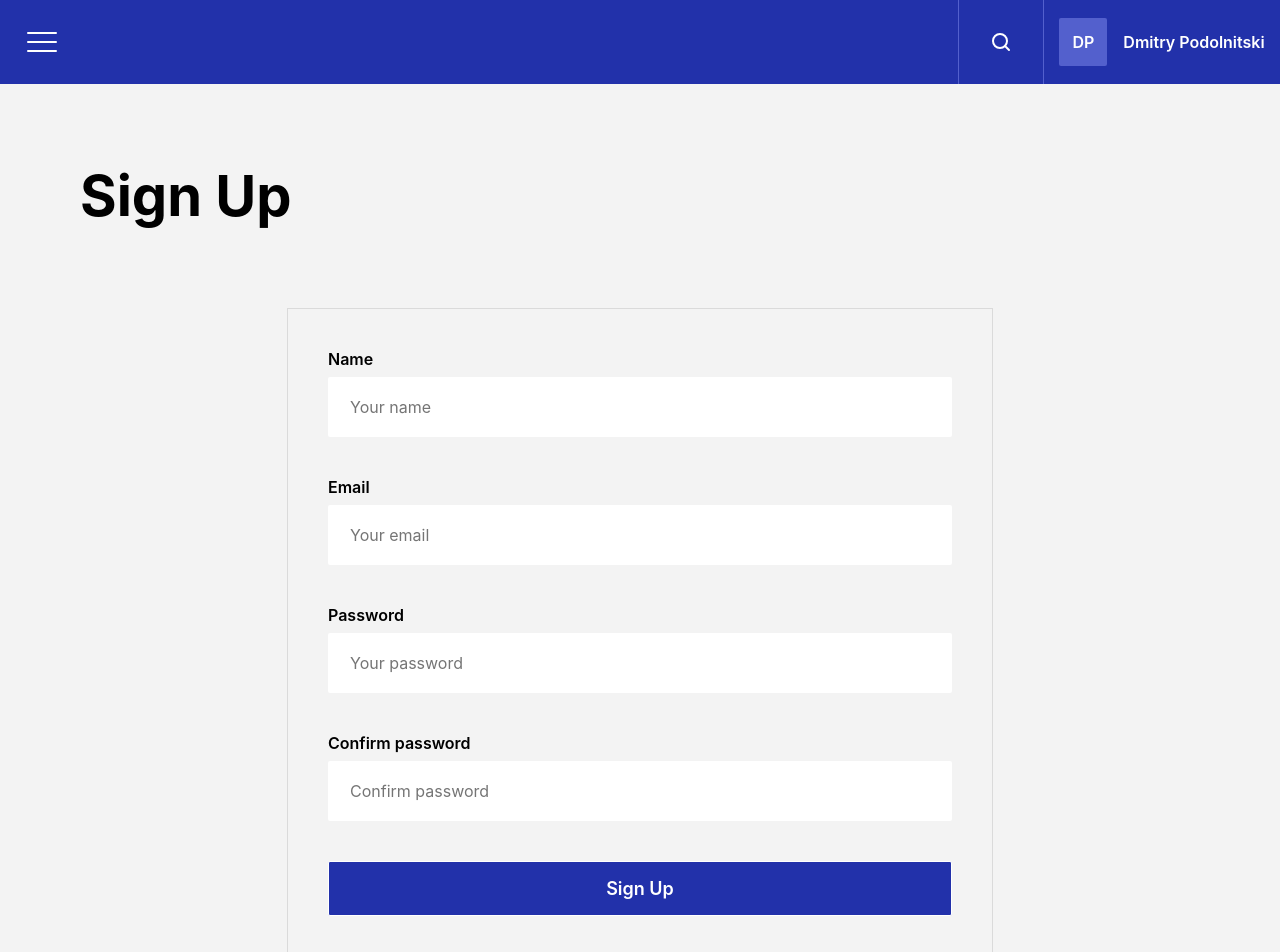
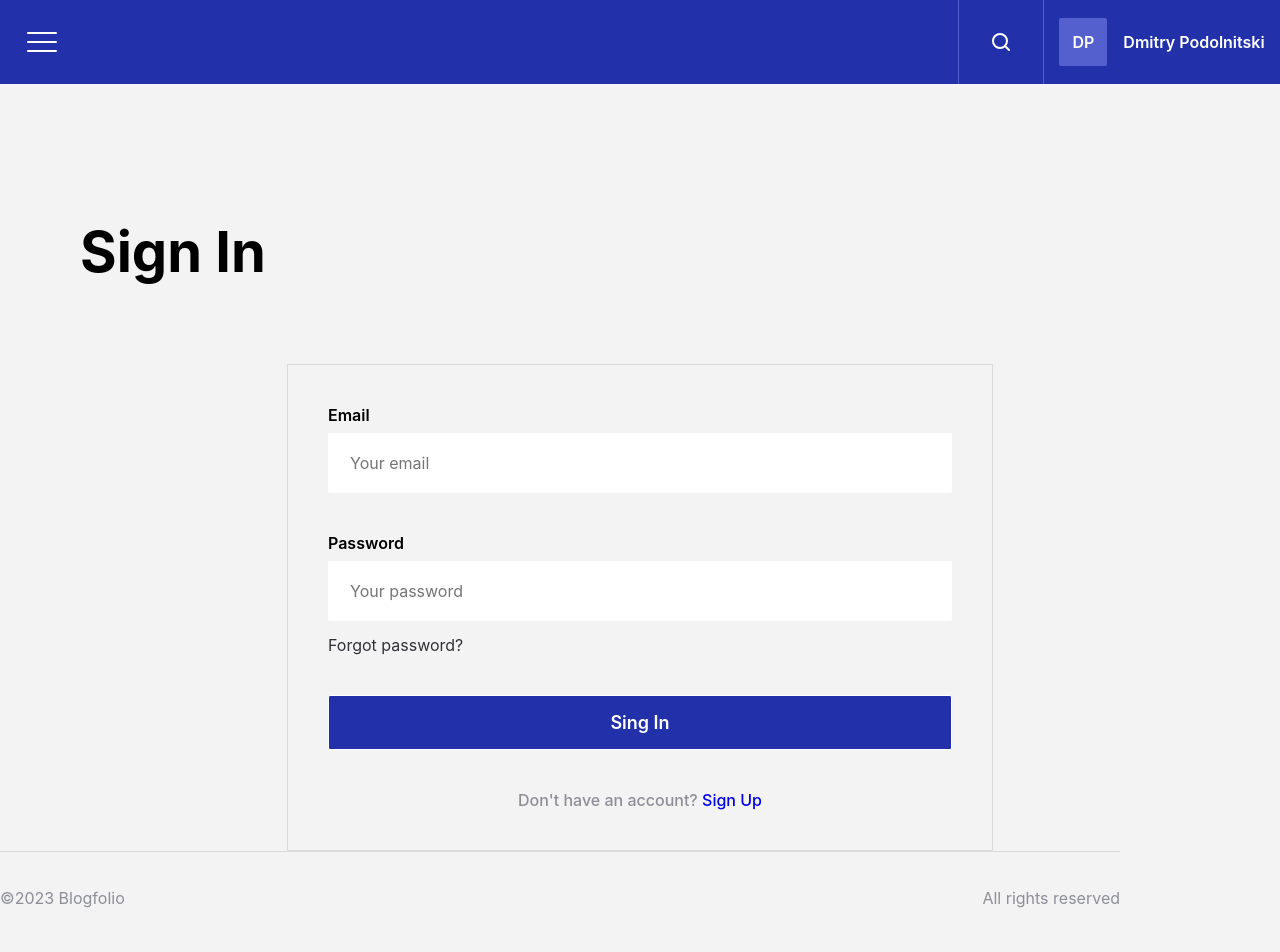
Before and after one commit to DmitryHash/react-experience, a React (Create React App) app: page / in a window 1280 px wide. Shown: the top 952 px of the page. Built offline with nearby package versions, Linux system fonts and the light colour scheme.

Commit message:
add pages: Sign In, Success, Registration Confirmed
Also change input width on 93%

```diff
--- a/src/App.tsx
+++ b/src/App.tsx
@@ -1,6 +1,9 @@
 import './App.scss';
 import { PageTemplate } from './components/PageTemplate/PageTemplate';
+import { RegConfirm } from './page/RegConfirm/RegConfirm';
+import { SignIn } from './page/SignIn/SignIn';
 import { SignUp } from './page/SignUp/SignUp';
+import { Success } from './page/Success/Success';
 
 
 export const App = () => {
@@ -8,7 +11,7 @@ export const App = () => {
   return (
     <div>
       <PageTemplate>
-        <SignUp />
+        <SignIn />
       </PageTemplate>
     </div>
   );
--- a/src/components/Footer/Footer.scss
+++ b/src/components/Footer/Footer.scss
@@ -1,4 +1,5 @@
 .footer {
+    width: 1120px;
     height: 91px;
     border-top: 1px solid #dadada;
     margin-top: auto;
--- a/src/components/Header/Header.scss
+++ b/src/components/Header/Header.scss
@@ -21,7 +21,7 @@
     }
 
     &__search-input {
-        width: 100%;
+        width: 93%;
         height: 100%;
         padding: 0 32px;
         background-color: #5360cd;
--- a/src/components/Typography/Typography.tsx
+++ b/src/components/Typography/Typography.tsx
@@ -4,7 +4,8 @@ import './Typography.scss'
 interface ITypography {
     content: string;
     type: 'H1' | 'H2' | 'H3' | 'subline' | 'textPrimary' | 'textSecondary';
-    isLink: boolean
+    isLink?: boolean
+    className?: string
 }
 
 export const Typography: FC<ITypography> = ({ type, content }) => {
--- /dev/null
+++ b/src/page/RegConfirm/RegConfirm.scss
@@ -0,0 +1,21 @@
+.reg-confirm {
+    margin-top: 128px;
+
+    &__box {
+        margin: 72px auto 0;
+        width: 624px;
+        height: 100%;
+        border: 1px solid #DADADA;
+        padding: 40px;
+        display: flex;
+        flex-direction: column;
+
+        &-text {
+            margin-bottom: 48px;
+            font-weight: 400px;
+            font-size: 16px;
+            line-height: 24px;
+            width: 100%;
+        }
+    }
+}
--- /dev/null
+++ b/src/page/RegConfirm/RegConfirm.tsx
@@ -0,0 +1,21 @@
+import { FC } from 'react';
+import { Typography } from '../../components/Typography/Typography';
+import { Button } from '../../components/Button/Button';
+import './RegConfirm.scss';
+
+
+
+export const RegConfirm: FC = () => {
+    return (
+            <div className='reg-confirm'>
+                <Typography content='Registration Confirmation' type='H1' />
+                <div className='reg-confirm__box'>
+                    <p className='reg-confirm__box-text'>
+                        Please activate your account with the activation<br/>
+                        link in the email example@gmail.com.<br/>Please, check your email
+                    </p>
+                    <Button type={'primary'} content={'Go to home'} />
+                </div>
+            </div>
+    )
+};
--- /dev/null
+++ b/src/page/SignIn/SignIn.scss
@@ -0,0 +1,33 @@
+.sign-in {
+    margin-top: 128px;
+
+    &__form {
+        margin: 72px auto 0;
+        max-width: 624px;
+        border: 1px solid #DADADA;
+        padding: 40px;
+        display: flex;
+        flex-direction: column;
+        row-gap: 40px;
+
+        &-forgot-link {
+            color: #313037;
+            line-height: 20px;
+            font-size: 16px;
+            font-weight: 400;
+            margin-top: -26px;
+        }
+
+        &-description {
+            text-align: center;
+            font-size: 16px;
+            line-height: 20px;
+            font-weight: 500;
+            color: #8D8E97;
+        }
+
+        &-link {
+            color: #2231aa;
+        }
+    }
+}
--- /dev/null
+++ b/src/page/SignIn/SignIn.tsx
@@ -0,0 +1,48 @@
+import { FC, useState } from 'react';
+import { Typography } from '../../components/Typography/Typography';
+import { Input } from '../../components/Input/Input';
+import { Button } from '../../components/Button/Button';
+import './SignIn.scss';
+
+
+
+export const SignIn: FC = () => {
+    const [email, setEmail] = useState('');
+    const [password, setPassword] = useState('');
+
+    const handleChangeEmail = (newValue: string) => {
+        setEmail(newValue);
+    }
+    const handleChangePassword = (newValue: string) => {
+        setPassword(newValue);
+    }
+
+    return (
+        <div className='sign-in'>
+            <Typography content='Sign In' type={'H1'} />
+            <form className='sign-in__form'>
+                <Input
+                    title='Email'
+                    placeholder='Your email'
+                    value={email}
+                    handleChange={handleChangeEmail}
+                />
+                <Input
+                    title='Password'
+                    placeholder='Your password'
+                    value={password}
+                    handleChange={handleChangePassword}
+                />
+                <a className='sign-in__form-forgot-link' href="https://example.com">Forgot password?
+                </a>
+                <Button type={'primary'} content='Sing In' />
+                <p className='sign-in__form-description'>
+                    Don't have an account? {' '}
+                    <a className='sign-up__form-description-link' href="https://example.com">
+                        Sign Up
+                    </a>
+                </p>
+            </form>
+        </div>
+    )
+};
--- /dev/null
+++ b/src/page/Success/Success.scss
@@ -0,0 +1,21 @@
+.success {
+    margin-top: 128px;
+
+    &__box {
+        margin: 72px auto 0;
+        width: 624px;
+        height: 100%;
+        border: 1px solid #DADADA;
+        padding: 40px;
+        display: flex;
+        flex-direction: column;
+
+        &-text {
+            margin-bottom: 48px;
+            font-weight: 400px;
+            font-size: 16px;
+            line-height: 24px;
+            width: 100%;
+        }
+    }
+}
--- /dev/null
+++ b/src/page/Success/Success.tsx
@@ -0,0 +1,20 @@
+import { FC } from 'react';
+import './Success.scss';
+import { Typography } from '../../components/Typography/Typography';
+import { Button } from '../../components/Button/Button';
+
+
+export const Success: FC = () => {
+    return (
+        <div className='success'>
+            <Typography content='Success' type='H1' />
+            <div className='success__box'>
+                <p className='success__box-text'>
+                    Email confirmed.<br/>
+                    Your registration is now completed
+                </p>
+                <Button type={'primary'} content={'Go to home'} />
+            </div>
+        </div>
+    )
+};
```
